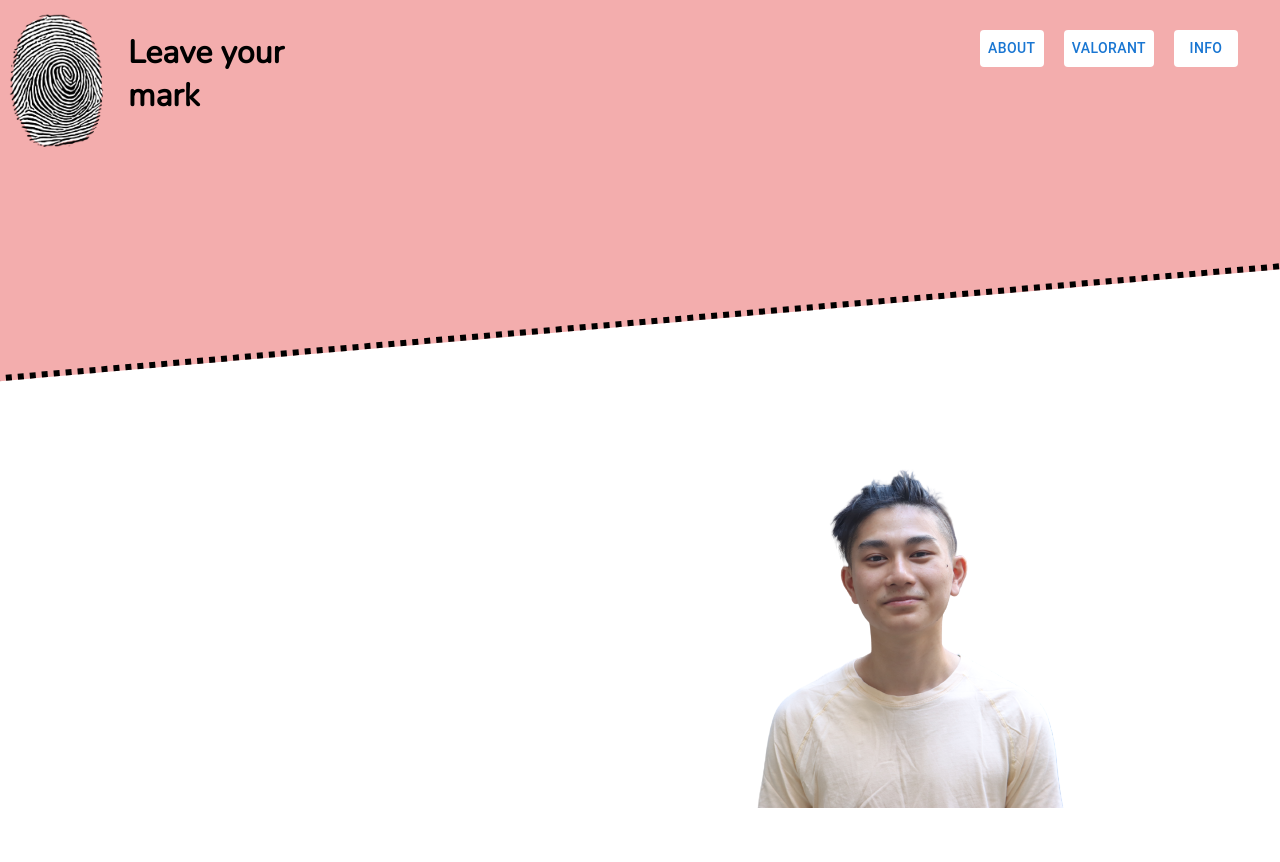
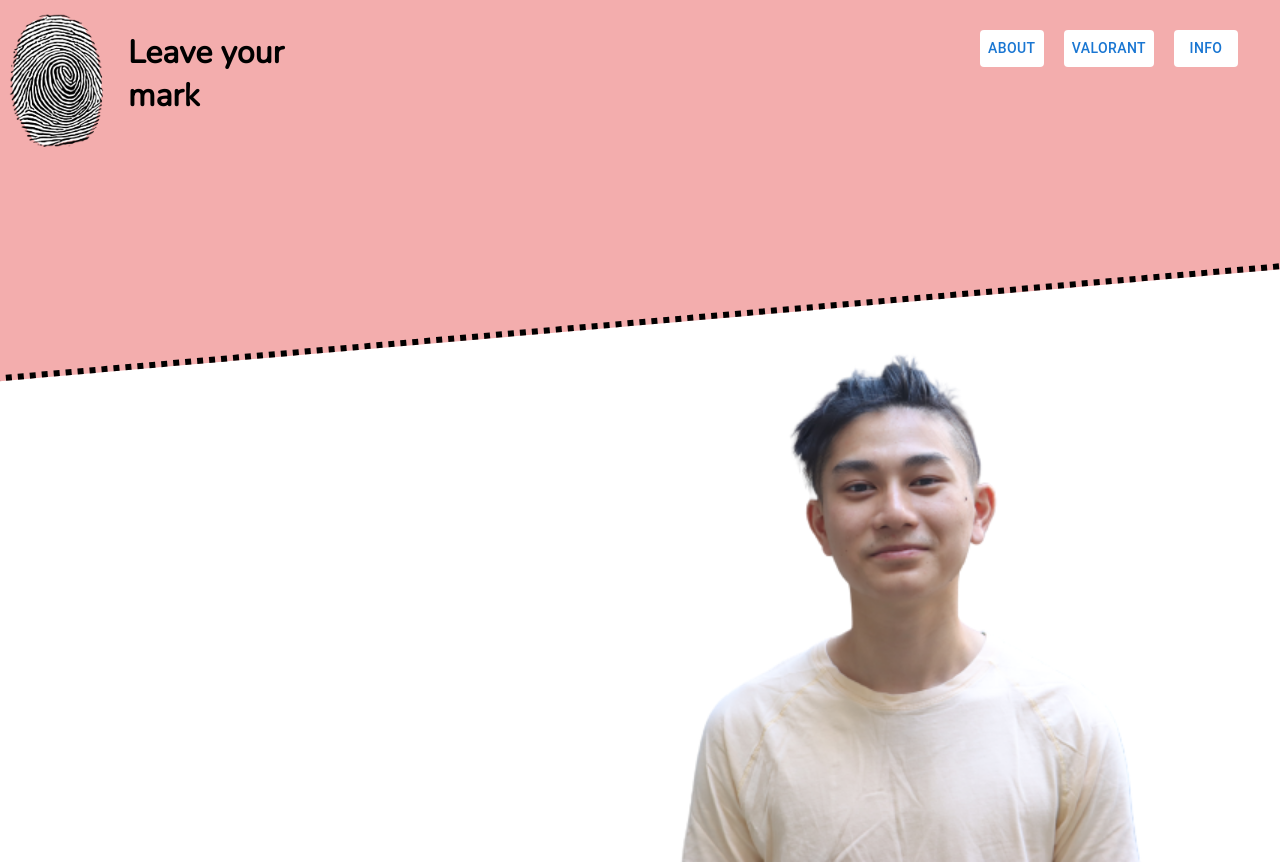
Before and after one commit to TaylorTayTyT/personalWebsite, a React (Create React App) app in the folder home/: page / in a window 1280 px wide. Shown: the top 862 px of the page. Before the commit the page ends 808 px from the top, so only its background shows below. Built offline with nearby package versions, Linux system fonts and the light colour scheme.

Commit message:
size adjustment

```diff
--- a/home/src/Photo.sass
+++ b/home/src/Photo.sass
@@ -1,4 +1,5 @@
 .picOfMe
     right: 5%
     position: absolute
-    scale: 1
+    scale: 1.5
+    bottom: 5%
```
